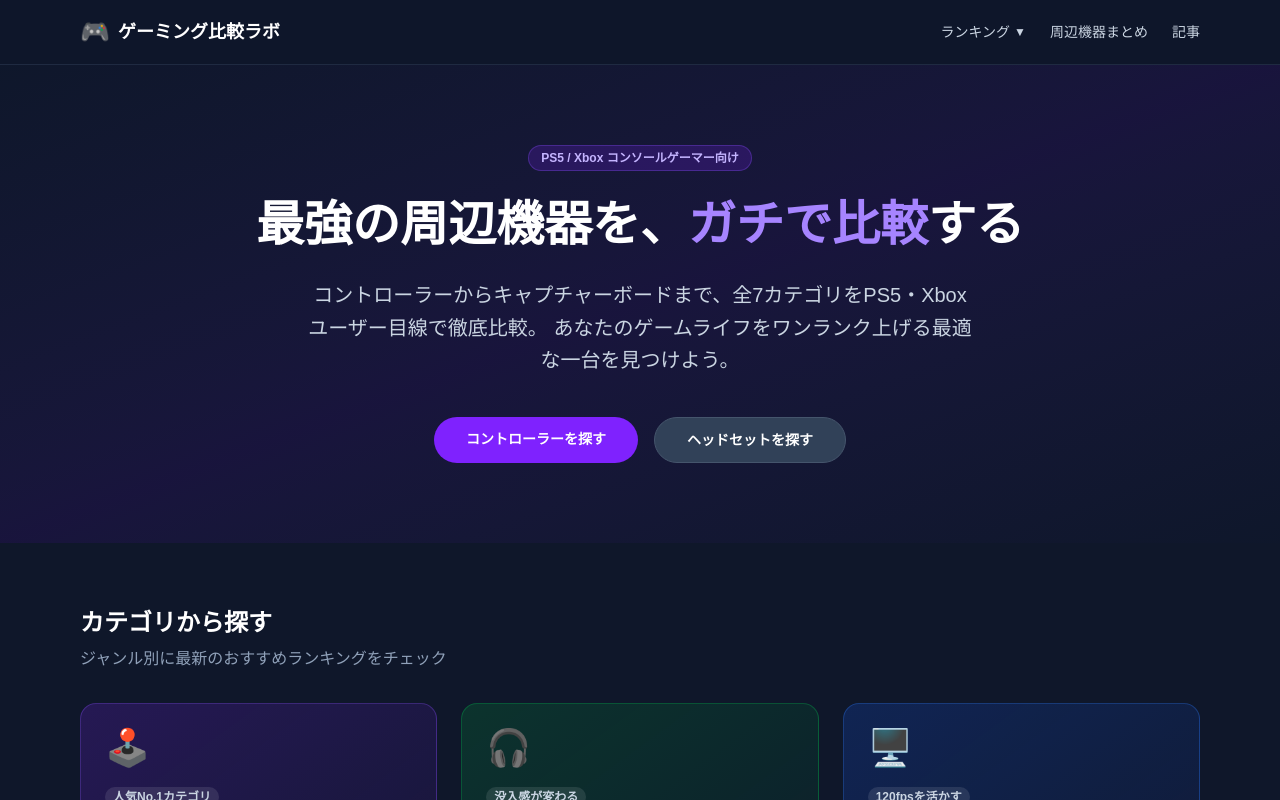
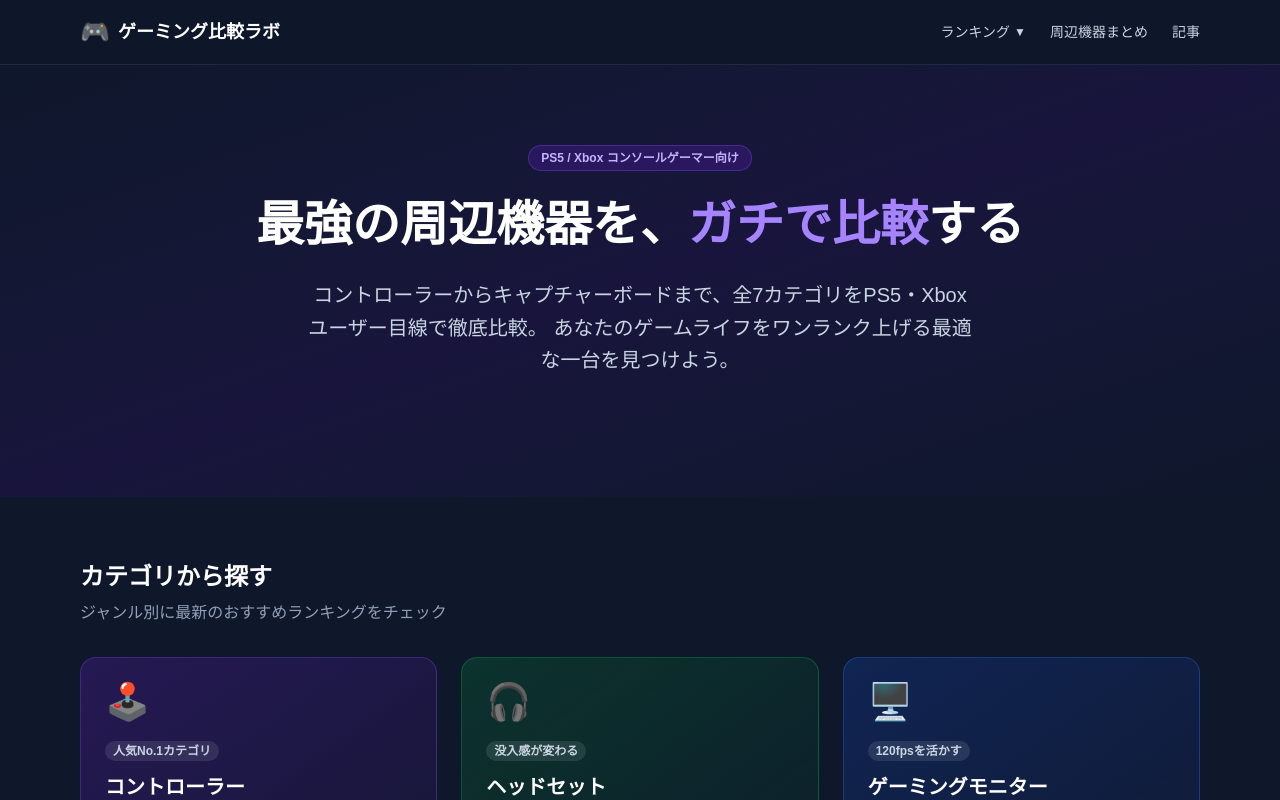
Before and after one commit to kentaki1114-afk/gaming-hikaku-lab, a Next.js app: page / in a window 1280 px wide. Shown: the top 800 px of the page. Built offline with nearby package versions, Linux system fonts and the light colour scheme.

Commit message:
refactor: remove redundant hero CTA buttons (カテゴリカードで代替)

```diff
--- a/app/page.tsx
+++ b/app/page.tsx
@@ -125,20 +125,6 @@
             コントローラーからキャプチャーボードまで、全{categories.length}カテゴリをPS5・Xboxユーザー目線で徹底比較。
             あなたのゲームライフをワンランク上げる最適な一台を見つけよう。
           </p>
-          <div className="flex flex-wrap gap-4 justify-center">
-            <Link
-              href="/controllers"
-              className="bg-violet-600 hover:bg-violet-500 text-white font-semibold px-8 py-3 rounded-full transition-colors text-sm"
-            >
-              コントローラーを探す
-            </Link>
-            <Link
-              href="/headsets"
-              className="bg-slate-700 hover:bg-slate-600 text-white font-semibold px-8 py-3 rounded-full transition-colors text-sm border border-slate-600"
-            >
-              ヘッドセットを探す
-            </Link>
-          </div>
         </div>
       </section>
 
```
